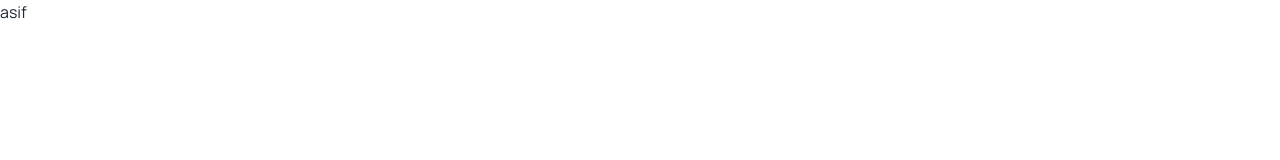
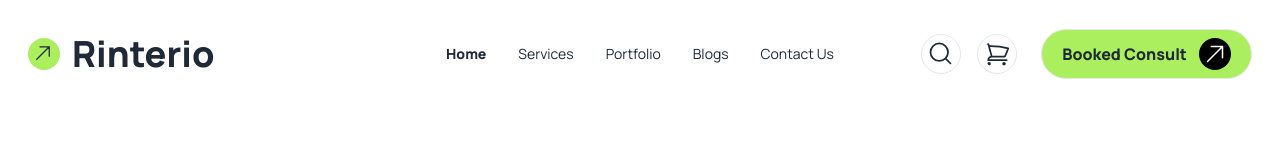
Before and after one commit to asifkhanshesher/ph_assignment_3, a plain HTML site: page index.html in a window 1280 px wide. Drawn offline with nearby package versions, Linux system fonts and the light colour scheme.

Commit message:
header section  added with navbar

```diff
--- a/index.html
+++ b/index.html
@@ -32,7 +32,7 @@
 
   <!-- css style sheet -->
   <style>
-        .manrope_font{
+    .manrope_font {
       font-family: "Manrope", sans-serif;
 
     }
@@ -40,7 +40,89 @@
 </head>
 
 <body class="manrope_font">
-    <h1>asif</h1>
+
+  <!-- header start -->
+  <header class="my-5 mx-5">
+        <nav class="md:container mx-auto">
+            <div class="navbar items-center">
+                <div class="navbar-start">
+                  <a class="flex items-center gap-3 font-black text-4xl">
+                    <i class="size-6 bg-[#ABEF5F] rounded-full w-8 h-8"><svg xmlns="http://www.w3.org/2000/svg" fill="none"
+                      viewBox="0 0 24 24" stroke-width="1.5" stroke="currentColor" class="size-5 m-[5px]">
+                      <path stroke-linecap="round" stroke-linejoin="round" d="m4.5 19.5 15-15m0 0H8.25m11.25 0v11.25" />
+                    </svg></i>
+                    Rinterio</a>
+                </div>
+                <div class="navbar-center hidden lg:flex">
+                  <ul class="menu menu-horizontal ">
+                    <li><a class="font-black">Home</a></li>
+                      <li><a>Services</a></li>
+                      <li><a>Portfolio</a></li>
+                      <li><a>Blogs</a></li>
+                      <li><a>Contact Us</a></li>
+                  </ul>
+                </div>
+
+
+
+
+                <div class="navbar-end gap-6">
+                  <svg xmlns="http://www.w3.org/2000/svg" fill="none" viewBox="0 0 24 24" stroke-width="1.5" stroke="currentColor" class="size-6 lg:hidden  border rounded-full p-[10px] w-10 h-10">
+                    <path stroke-linecap="round" stroke-linejoin="round" d="M3.75 6.75h16.5M3.75 12h16.5m-16.5 5.25h16.5" />
+                  </svg>
+
+                  <div class="hidden lg:block lg:flex gap-4">
+                    <svg xmlns="http://www.w3.org/2000/svg" fill="none" viewBox="0 0 24 24" stroke-width="1.5" stroke="currentColor" class="size-6 border p-[5px] w-10 h-10 rounded-full bg-white">
+                      <path stroke-linecap="round" stroke-linejoin="round" d="m21 21-5.197-5.197m0 0A7.5 7.5 0 1 0 5.196 5.196a7.5 7.5 0 0 0 10.607 10.607Z" />
+                    </svg>
+
+                    <svg xmlns="http://www.w3.org/2000/svg" fill="none" viewBox="0 0 24 24" stroke-width="1.5" stroke="currentColor" class="size-6 border p-[5px] w-10 h-10 rounded-full bg-white">
+                      <path stroke-linecap="round" stroke-linejoin="round" d="M2.25 3h1.386c.51 0 .955.343 1.087.835l.383 1.437M7.5 14.25a3 3 0 0 0-3 3h15.75m-12.75-3h11.218c1.121-2.3 2.1-4.684 2.924-7.138a60.114 60.114 0 0 0-16.536-1.84M7.5 14.25 5.106 5.272M6 20.25a.75.75 0 1 1-1.5 0 .75.75 0 0 1 1.5 0Zm12.75 0a.75.75 0 1 1-1.5 0 .75.75 0 0 1 1.5 0Z" />
+                    </svg>
+                  </div>
+
+
+                  <div class="border rounded-full py-2 px-5 bg-[#ABEF5F] font-black hidden lg:block lg:flex items-center gap-3">
+                    <a class=" border-none bg-none ">Booked Consult</a>
+                  <i class="size-6 bg-black text-white rounded-full w-8 h-8"><svg xmlns="http://www.w3.org/2000/svg" fill="none"
+                    viewBox="0 0 24 24" stroke-width="1.5" stroke="currentColor" class="size-6 m-[4px]">
+                    <path stroke-linecap="round" stroke-linejoin="round" d="m4.5 19.5 15-15m0 0H8.25m11.25 0v11.25" />
+                  </svg></i>
+                  </div>
+
+
+                </div>
+
+
+            </div>
+        </nav>
+    </header>
+
+
+
+
+
+  <!-- header end -->
+
+  <!-- main start -->
+  <main>
+
+  </main>
+  <!-- main end -->
+
+
+  <!-- footer start -->
+  <footer>
+
+  </footer>
+  <!-- footer end -->
+
+
+
+
+
+
+
 </body>
 
 </html>
```
Lines whose indentation alone changed are shown as unchanged.
